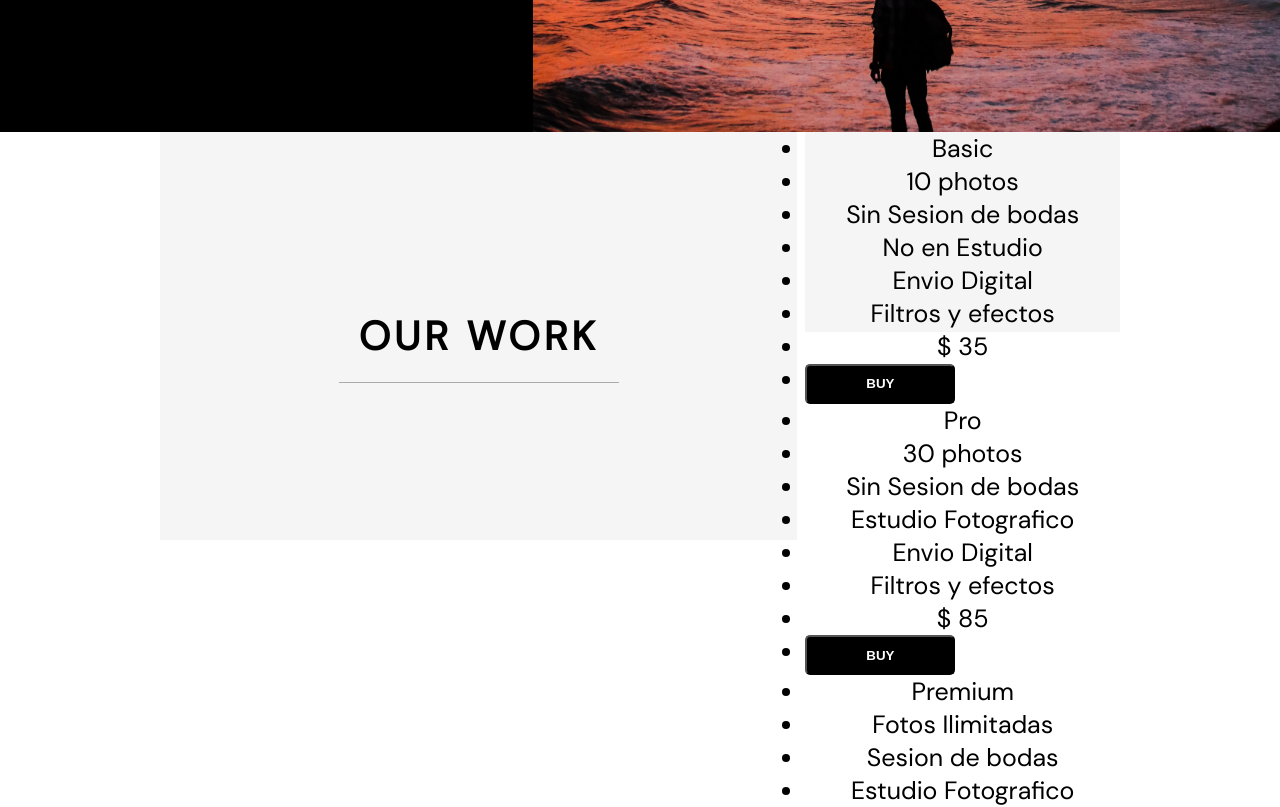
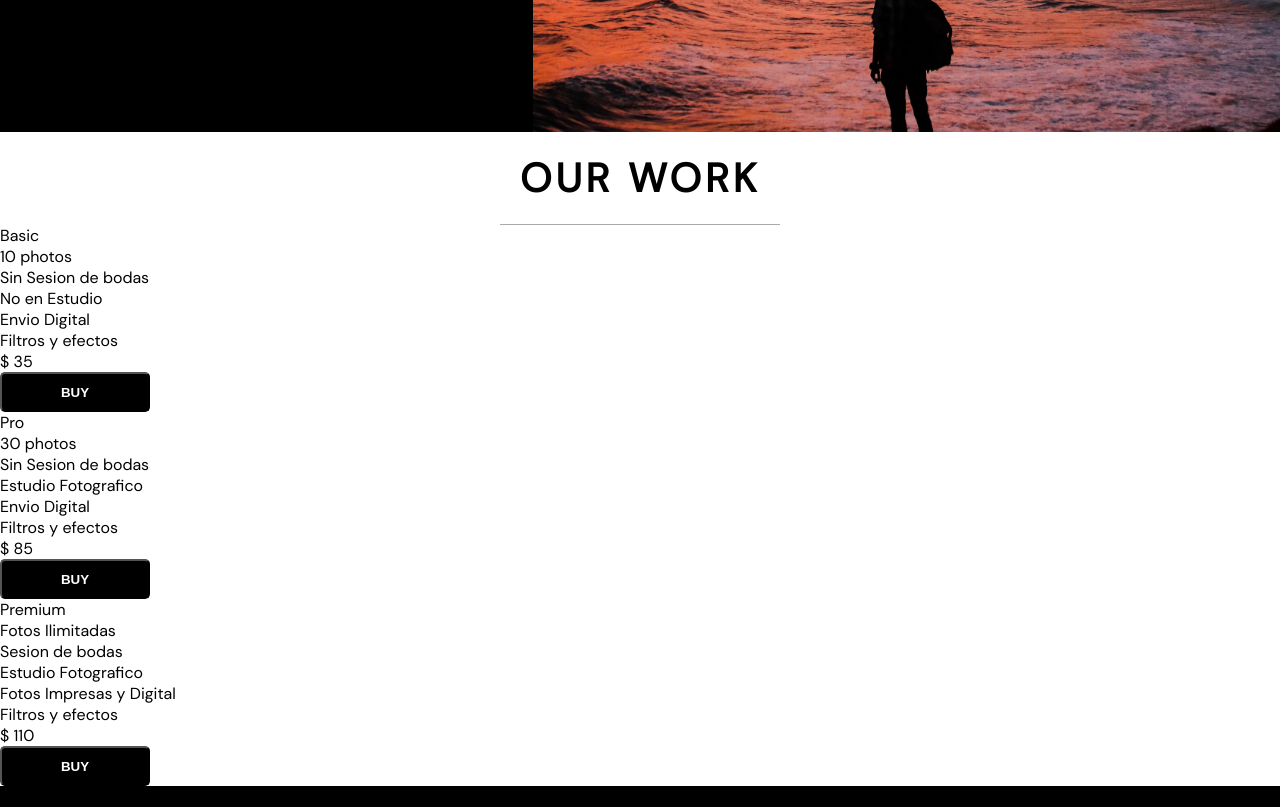
Before and after one commit to Paragua48596/photostudio, a React (Create React App) app: page /pricing in a window 1280 px wide. Shown: the part 540-1347 px from the top of the page. Built offline with nearby package versions, Linux system fonts and the light colour scheme.

Commit message:
Eliminamos clase container del elemento section, para evitar aplicacion de estilos innecesarios.

```diff
--- a/src/components/Plans.js
+++ b/src/components/Plans.js
@@ -3,7 +3,7 @@ import React, { Component } from "react"
 class Plans extends Component {
     render() {
         return (
-            <section id="plans" className="plans container">
+            <section id="plans" className="plans">
                 <div className="headline">
                     <h2 className="headline_heading">Our Work</h2>
                 </div>
```
